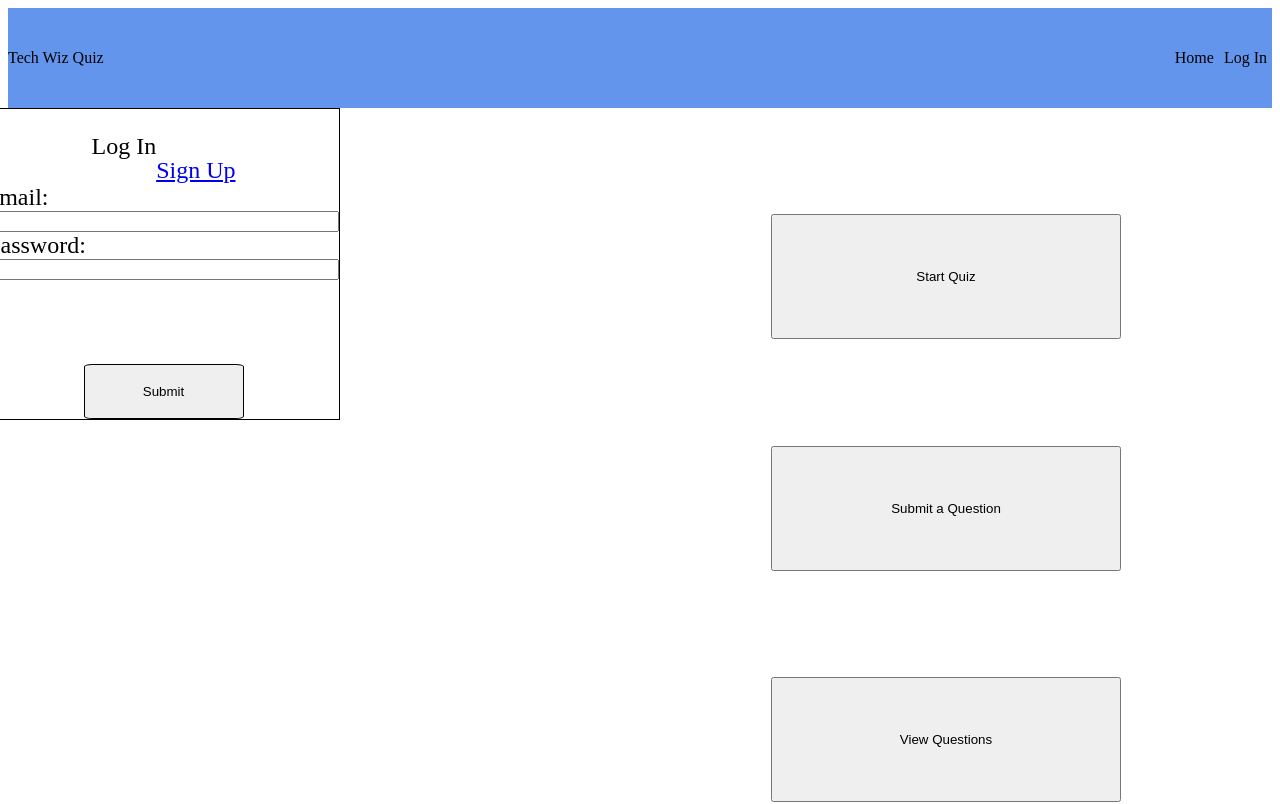
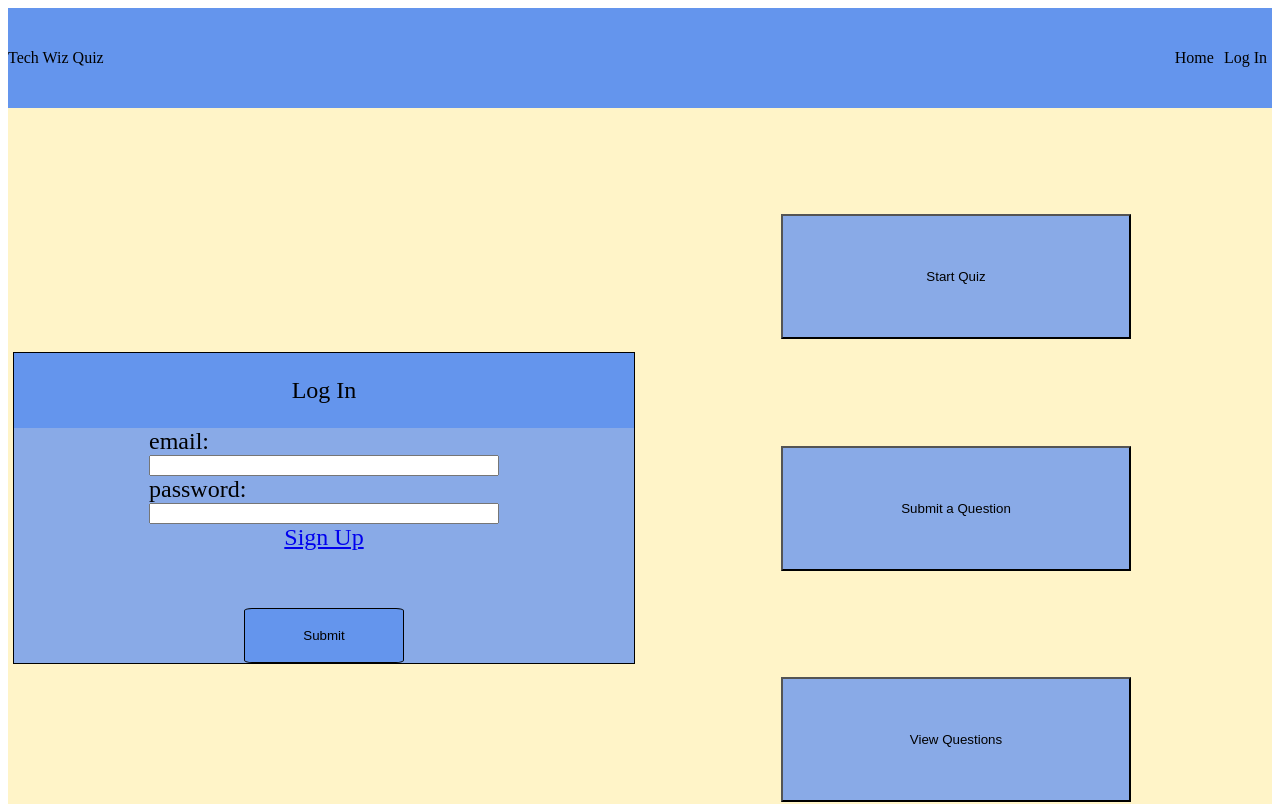
Before and after one commit to techwizquiz/fe, a React app: page / in a window 1280 px wide. Shown: the top 804 px of the page. Built offline with nearby package versions, Linux system fonts and the light colour scheme.

Commit message:
linked quiz button

```diff
--- a/src/Pages/Home.css
+++ b/src/Pages/Home.css
@@ -1,21 +1,25 @@
 .homePage {
     display: flex;
     height: 100vh;
+    width: 100%;
+    background-color: rgb(255, 244, 200);
 }
 
 .leftHalf {
     display: flex;
-    height: auto;
+    height: 100%;
     width: 50%;
     justify-content: center;
     align-items: center;
+
 }
 
 .rightHalf {
     display: flex;
-    height: auto;
+    height: 100%;
     width: 50%;
     justify-content: space-evenly;
+
 
 }
 
@@ -26,6 +30,9 @@
     width: 620px;
     height: 310px;
     align-items: center;
+    background-color: rgb(137, 170, 231);
+
+
 }
 
 .logInHeader {
@@ -33,6 +40,19 @@
     align-items: flex-end;
     justify-content: center;
     font-size: x-large;
+    background-color: cornflowerblue;
+    width: inherit
+
+}
+
+.logInHeader p {
+    display: flex;
+    align-self: center;
+}
+
+.logInInfo :link {
+    display: flex;
+    align-self: center;
 
 }
 
@@ -42,6 +62,7 @@
     justify-content: center;
     width: 350px;
     font-size: x-large;
+
 }
 
 .logInButton {
@@ -59,6 +80,7 @@
     height: 55px;
     justify-content: center;
     align-items: center;
+    background-color: cornflowerblue;
 }
 
 .quizButtons{
@@ -71,4 +93,6 @@
 .quizButtons button {
     height: 125px;
     width: 350px;
+    background-color: rgb(137, 170, 231);
+
 }
--- a/src/Pages/Home.jsx
+++ b/src/Pages/Home.jsx
@@ -36,12 +36,12 @@ const Home = () => {
   return (
     <div className={styles.homePage}>
 
-      <form>
-        <div className={styles.leftHalf}>
+      <div className={styles.leftHalf}>
+        <form>
           <div className={styles.logIn}>
             <section className={styles.logInHeader}>
               <p>Log In</p>
-              <Link to="/signup">Sign Up</Link>
+
 
             </section>
 
@@ -56,6 +56,7 @@ const Home = () => {
               <input id="password" type="password" name="password"
               // value={password} onChange={handleChange}
               />
+              <Link to="/signup">Sign Up</Link>
             </section>
 
             <section className={styles.logInButton}>
@@ -63,13 +64,13 @@ const Home = () => {
             </section>
 
           </div>
-        </div>
-      </form>
+        </form>
+      </div>
 
 
       <div className={styles.rightHalf}>
         <div className={styles.quizButtons}>
-          <button>Start Quiz</button>
+          <Link to="/quiz/"><button>Start Quiz</button></Link>
           <button>Submit a Question</button>
           <button>View Questions</button>
         </div>
```
